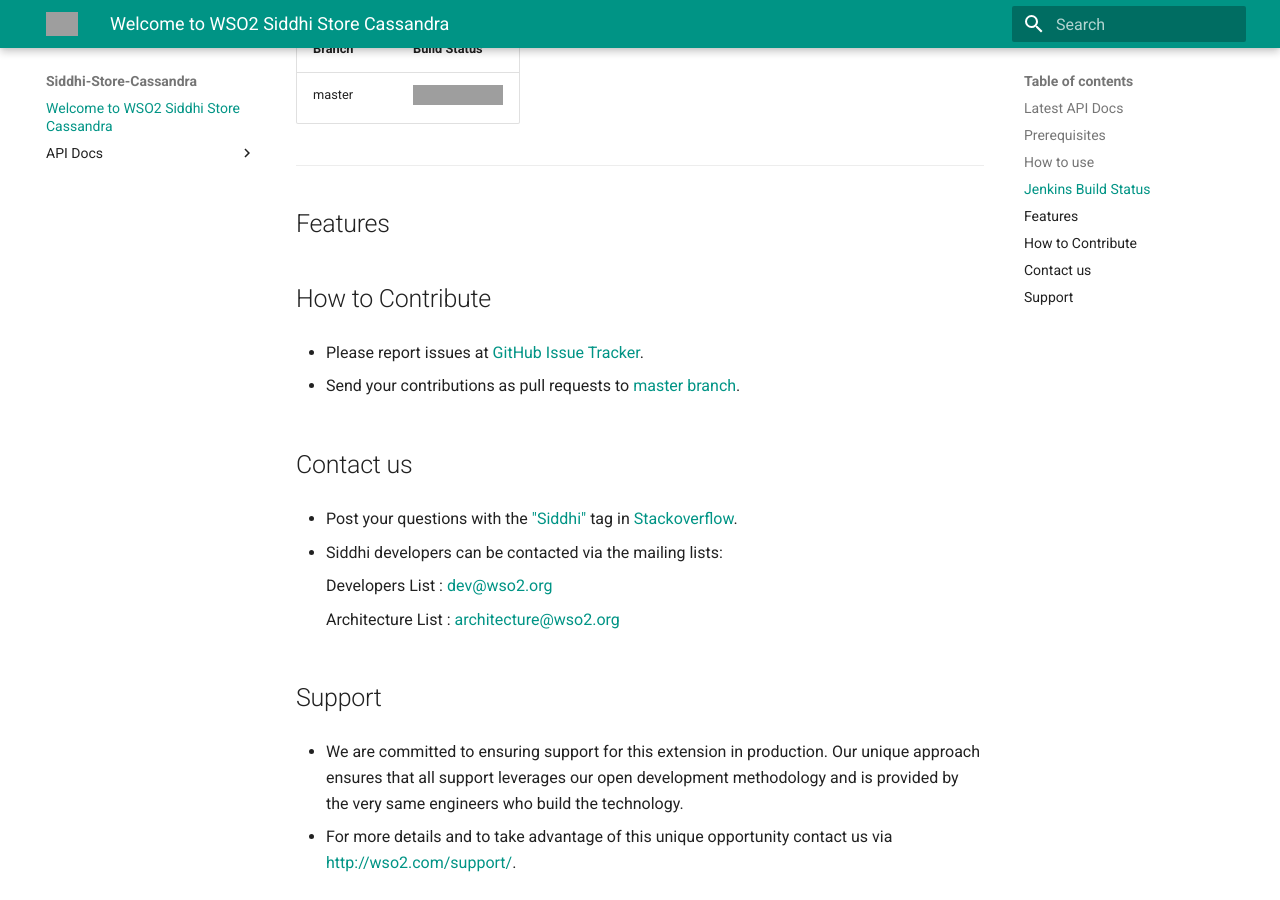
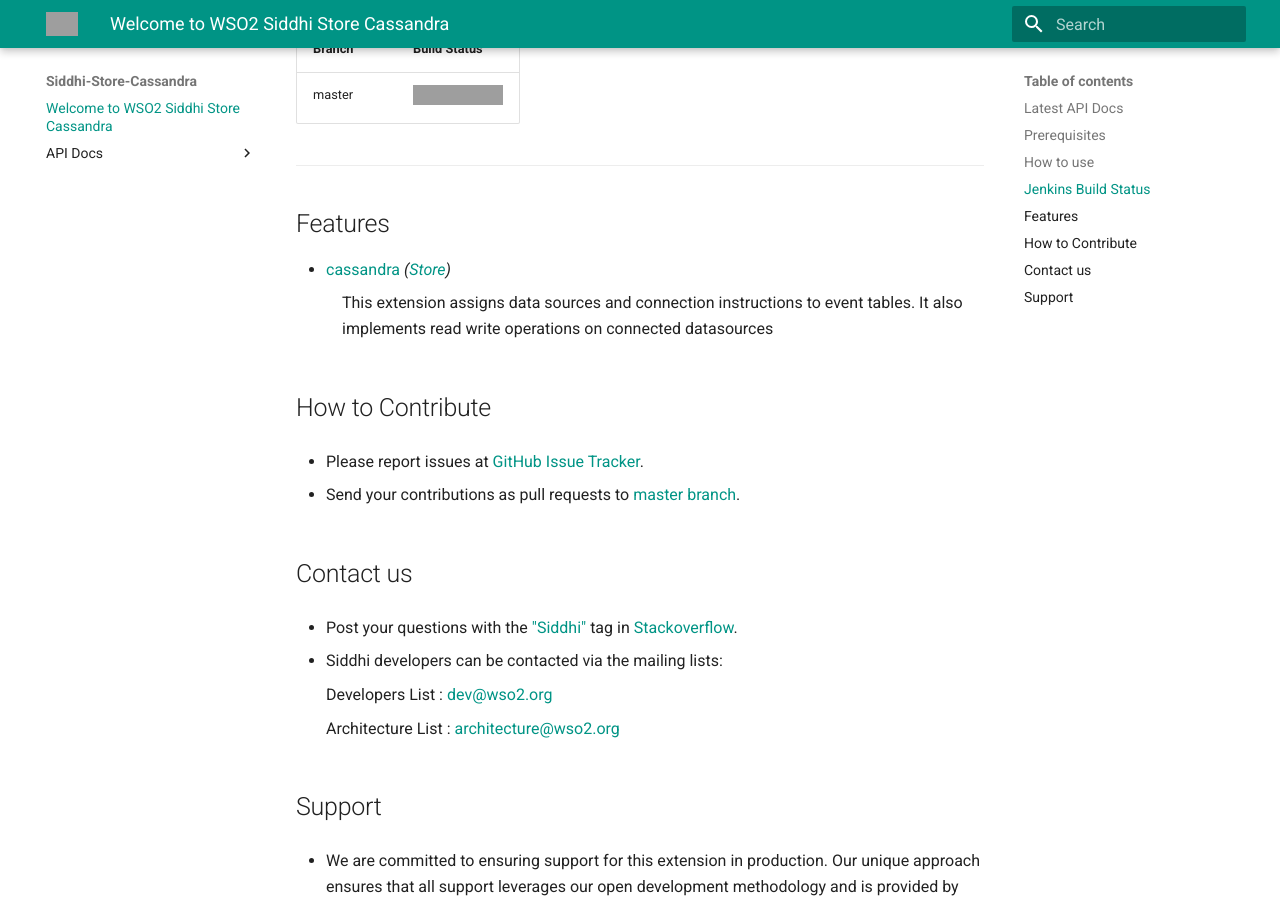
Before and after one commit to wso2-extensions/siddhi-store-cassandra, an MkDocs documentation site: the page built from docs/index.md, in a window 1280 px wide and 900 px high, scrolled down 1181 px. Built offline with MkDocs 1.6.1 and Material for MkDocs 9.7.7, drawn with Linux system fonts in a browser that asks for light colours; old or Windows-style settings are respelled for this version of MkDocs; grey boxes are pictures that could not be loaded.

Commit message:
Updated the index.md

```diff
--- a/docs/index.md
+++ b/docs/index.md
@@ -46,6 +46,8 @@
 
 ## Features
 
+* <a target="_blank" href="https://wso2-extensions.github.io/siddhi-store-cassandra/api/1.0.0-SNAPSHOT/#cassansra-store">cassandra</a> *(<a target="_blank" href="https://wso2.github.io/siddhi/documentation/siddhi-4.0/#stores">Store</a>)*<br><div style="padding-left: 1em;"><p>This extension assigns data sources and connection instructions to event tables. It also implements read write operations on connected datasources</p></div>
+
 ## How to Contribute
 
   * Please report issues at <a target="_blank" href="https://github.com/wso2-extensions/siddhi-store-cassandra/issues">GitHub Issue Tracker</a>.
```
Also changed, not shown: README.md (+2 -0 lines).
